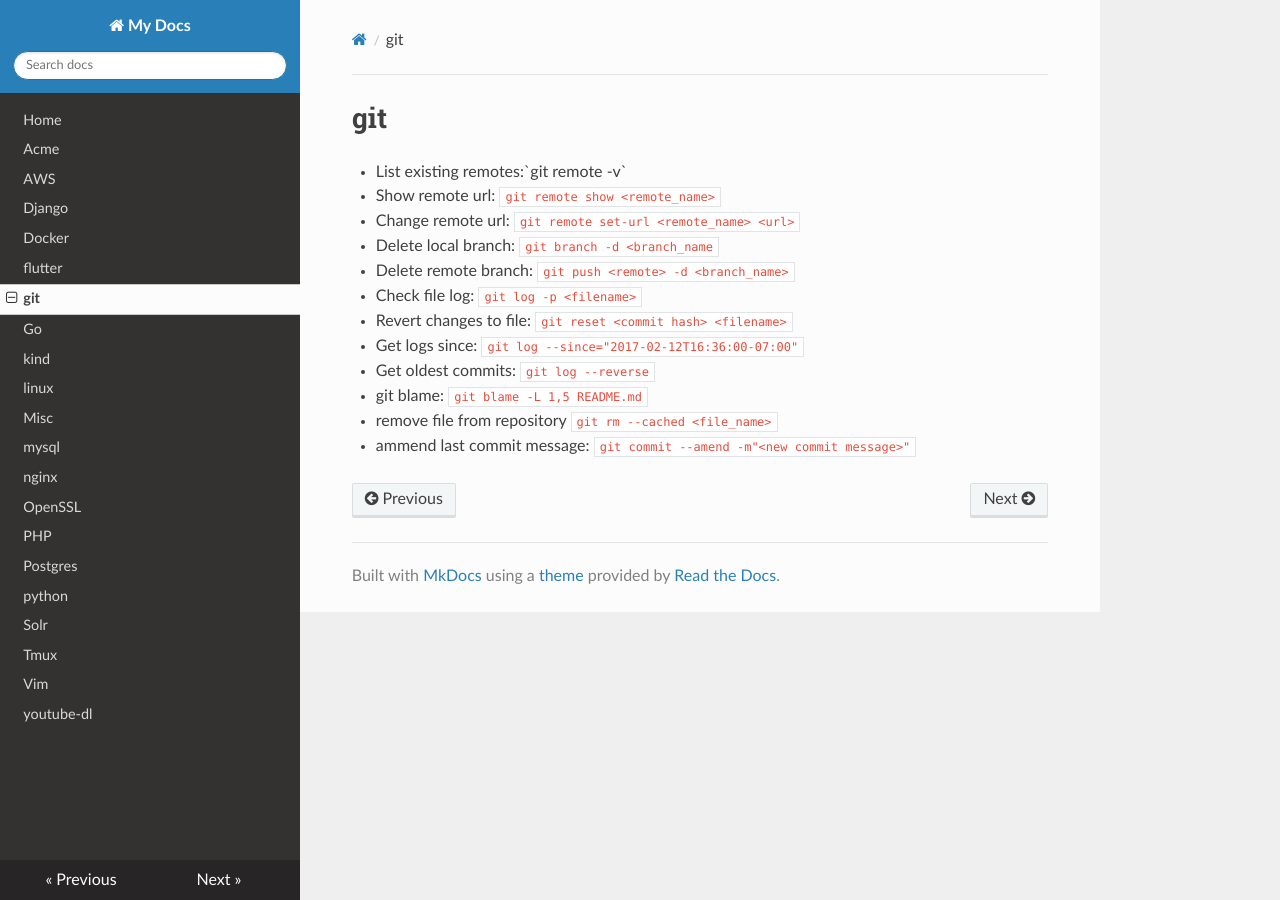
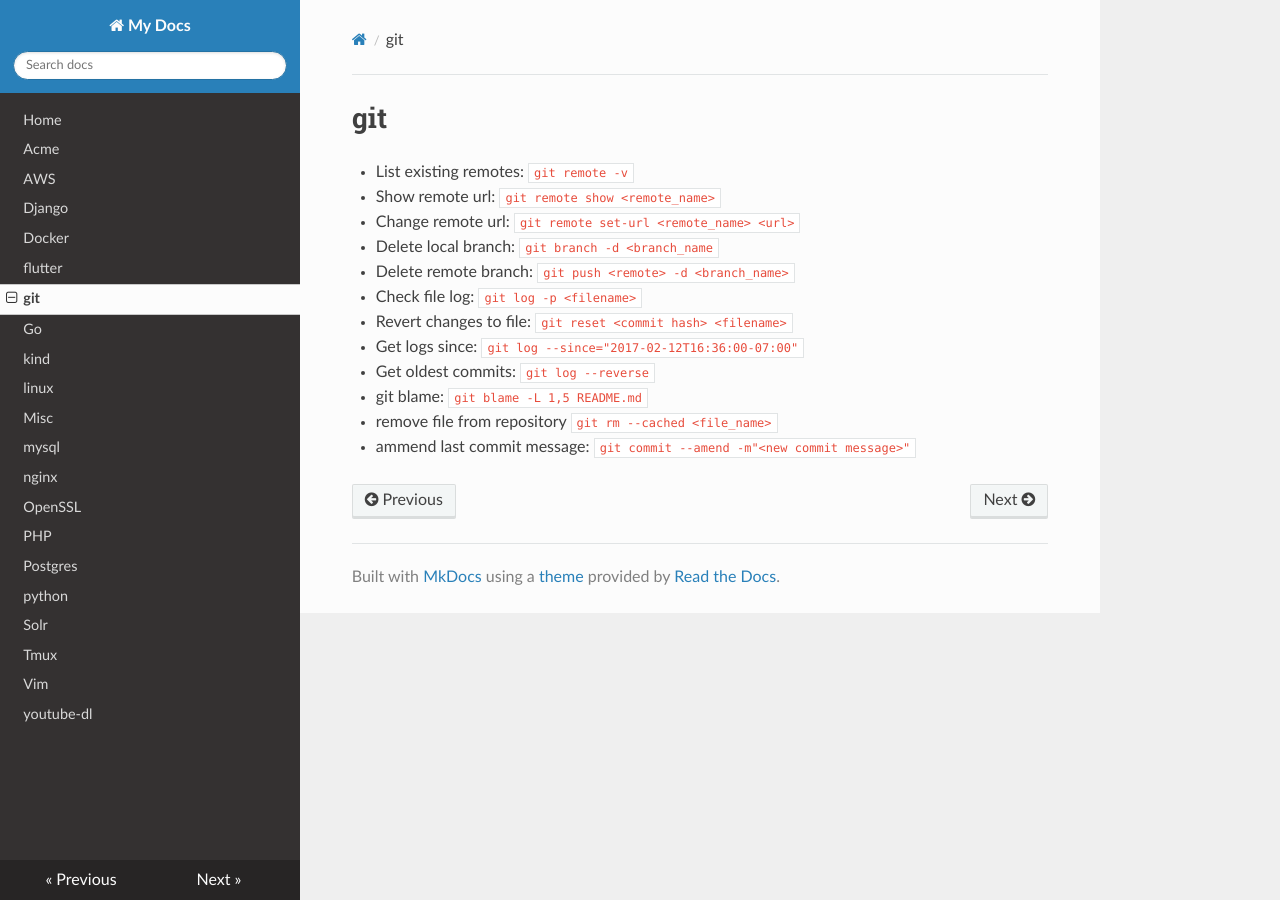
Before and after one commit to filipelucas42/notes, an MkDocs documentation site: the page built from docs/git.md, in a window 1280 px wide. Built offline with MkDocs 1.6.1, drawn with Linux system fonts in a browser that asks for light colours; nearby versions of some CDN libraries.

Commit message:
Update git.md

```diff
--- a/docs/git.md
+++ b/docs/git.md
@@ -1,6 +1,6 @@
 # git
 
-*   List existing remotes:\`git remote -v\`
+*   List existing remotes: `git remote -v`
 
 *   Show remote url: `git remote show <remote_name>`
 
```
